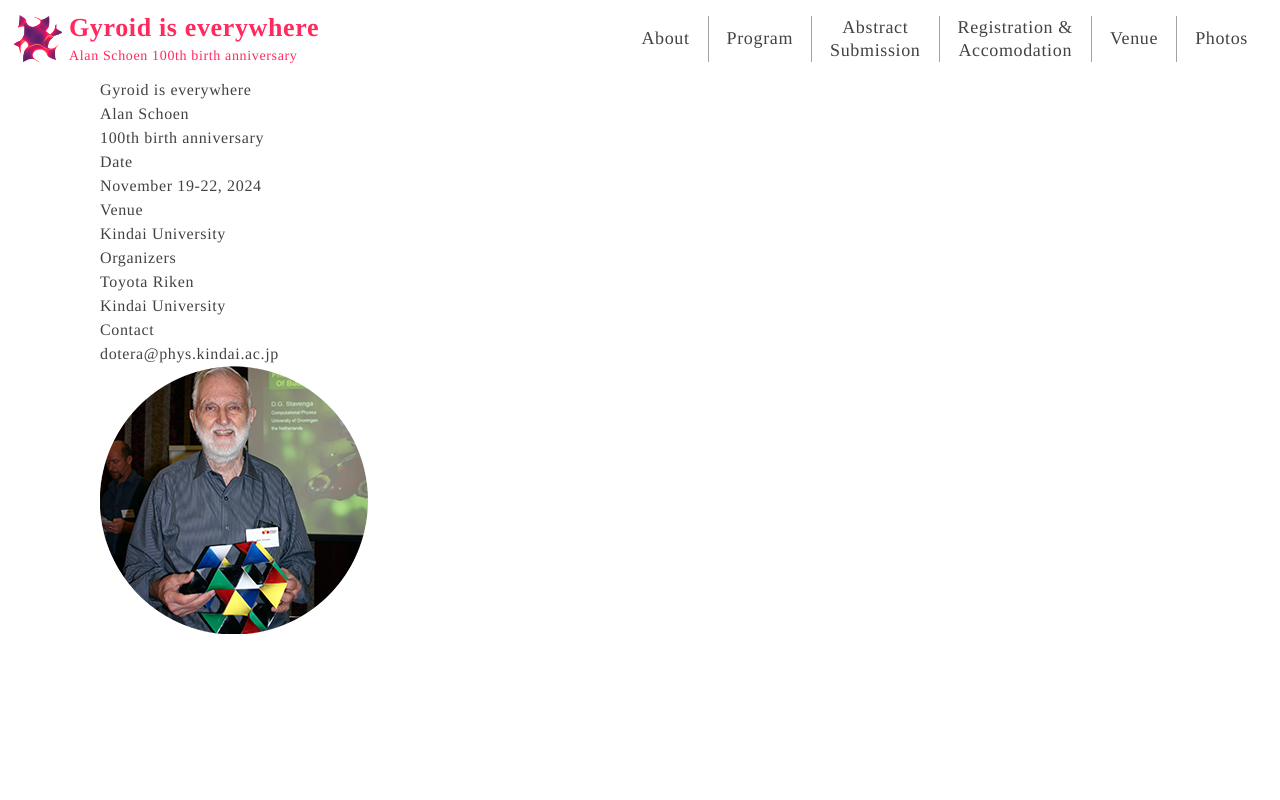
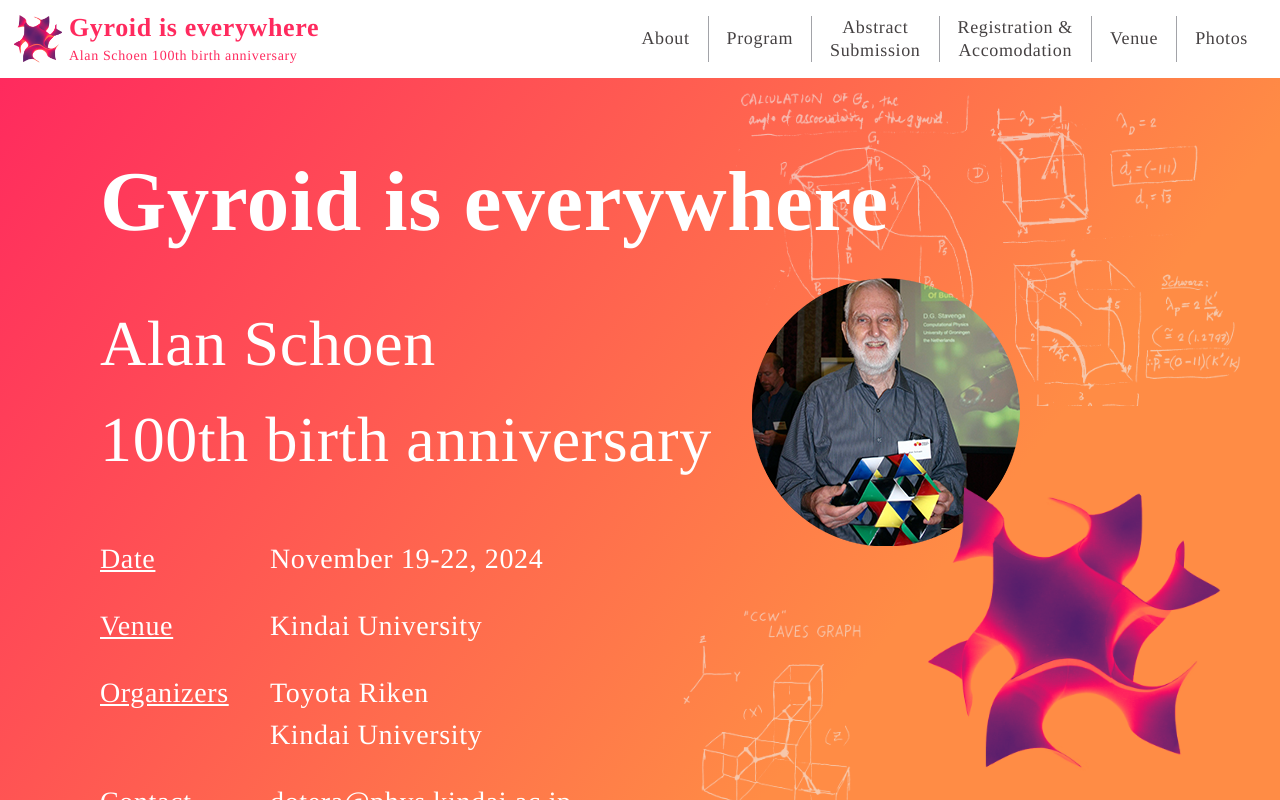
Before and after one commit to dorara-m/conference, a React (Create React App) app: page / in a window 1280 px wide. Shown: the top 800 px of the page. Built offline with nearby package versions, Linux system fonts and the light colour scheme.

Commit message:
fix: build-error-大文字2

```diff
--- a/src/pages/home/Home.jsx
+++ b/src/pages/home/Home.jsx
@@ -1,4 +1,4 @@
-// import "./Home.scss";
+import "./Home.scss";
 
 export default function Home() {
   return (
--- /dev/null
+++ b/src/pages/home/Home.scss
@@ -0,0 +1,135 @@
+@import "../../styles/functions.scss";
+
+.Home {
+  min-height: calc(100vh - 78px);
+  position: relative;
+  color: #fff;
+  overflow: hidden;
+  background: linear-gradient(
+    308deg,
+    var(--color-sub) 0%,
+    var(--color-sub) 30%,
+    var(--color-main) 100%
+  );
+
+  &::before {
+    display: none;
+    content: "";
+    position: absolute;
+    width: 510px;
+    height: 314px;
+    background: url("../../../public/bg01.png") no-repeat;
+    background-size: cover;
+    top: 14px;
+    right: 34px;
+    opacity: 0.6;
+    @include mq() {
+      display: block;
+    }
+  }
+  &::after {
+    content: "";
+    display: none;
+    position: absolute;
+    width: 190px;
+    height: 240px;
+    background: url("../../../public/bg02.png") no-repeat;
+    background-size: cover;
+    bottom: 20px;
+    right: 413px;
+    opacity: 0.6;
+    @include mq() {
+      display: block;
+    }
+  }
+
+  .textArea {
+    padding: 40px 0;
+    position: relative;
+    z-index: 2;
+    @include mq() {
+      padding-top: 60px;
+    }
+    h1 {
+      font-size: 33px;
+      font-weight: bold;
+      @include mq() {
+        font-size: 85px;
+      }
+    }
+    .subText {
+      margin-top: 8px;
+      font-size: 24px;
+      @include mq() {
+        margin-top: 30px;
+        font-size: 64px;
+      }
+    }
+    dl {
+      margin-top: 200px;
+      font-size: 20px;
+      display: grid;
+      grid-template-columns: 130px 1fr;
+      gap: 16px 0;
+      @include mq() {
+        gap: 25px 0;
+        grid-template-columns: 170px 1fr;
+        font-size: 28px;
+        margin-top: 50px;
+      }
+      dt {
+        text-decoration: underline;
+      }
+    }
+  }
+
+  .imgArea {
+    .img01 {
+      position: absolute;
+      top: 200px;
+      left: 20px;
+      width: 140px;
+      @include mq() {
+        width: 268px;
+        left: auto;
+        right: 260px;
+      }
+    }
+    .img02 {
+      position: absolute;
+      width: 200px;
+      top: 90px;
+      right: 20px;
+      @include mq() {
+        width: 395px;
+        top: auto;
+        bottom: 50px;
+        right: 25px;
+      }
+    }
+  }
+}
+
+.contact {
+  display: flex;
+  align-items: center;
+  height: 150px;
+  background-color: #222;
+  color: var(--color-sub);
+  line-height: 1;
+  text-align: center;
+  @include mq() {
+    height: 200px;
+  }
+  h2 {
+    font-size: 32px;
+    @include mq() {
+      font-size: 40px;
+    }
+  }
+  a {
+    display: block;
+    margin-top: 24px;
+    text-decoration: underline;
+  }
+}
--- a/src/pages/venue/Venue.jsx
+++ b/src/pages/venue/Venue.jsx
@@ -1,5 +1,5 @@
 import PageHeader from "../../components/pageHeader/pageHeader";
-// import "./Venue.scss";
+import "./Venue.scss";
 
 export default function Venue() {
   const links = [
--- /dev/null
+++ b/src/pages/venue/Venue.scss
@@ -0,0 +1,83 @@
+@import "../../styles/functions.scss";
+
+.venue {
+  &_items {
+    padding: 32px 0;
+    display: grid;
+    grid-gap: 20px;
+    @include mq() {
+      padding: 56px 0;
+      grid-gap: 40px;
+      grid-template-areas: "itemA itemB" "itemC itemC" "itemD itemD";
+    }
+  }
+  &_item {
+    @include mq() {
+      &:nth-child(1) {
+        grid-area: itemA;
+      }
+      &:nth-child(2) {
+        grid-area: itemB;
+      }
+      &:nth-child(3) {
+        grid-area: itemC;
+      }
+      &:nth-child(4) {
+        grid-area: itemD;
+      }
+    }
+
+    h2 {
+      font-size: 20px;
+      font-weight: bold;
+      @include mq() {
+        font-size: 24px;
+      }
+    }
+    .venue_img {
+      margin-top: 16px;
+    }
+    .venue_text {
+      font-size: 16px;
+      @include mq() {
+        font-size: 20px;
+      }
+    }
+
+    ul {
+      display: flex;
+      gap: 40px;
+      li {
+        flex-basis: 50%;
+      }
+    }
+  }
+  &_links {
+    li + li {
+      margin-top: 24px;
+    }
+    &_title {
+      font-size: 20px;
+      font-weight: bold;
+      @include mq() {
+        font-size: 24px;
+      }
+    }
+    a {
+      margin-top: 8px;
+      border: 1px solid var(--color-border);
+      border-radius: 16px;
+      padding: 0 40px;
+      height: 50px;
+      display: inline-flex;
+      align-items: center;
+      font-size: 18px;
+      transition: 0.3s;
+      &:hover {
+        background-color: #222;
+        color: #fff;
+      }
+    }
+    padding-bottom: 56px;
+  }
+}
```
